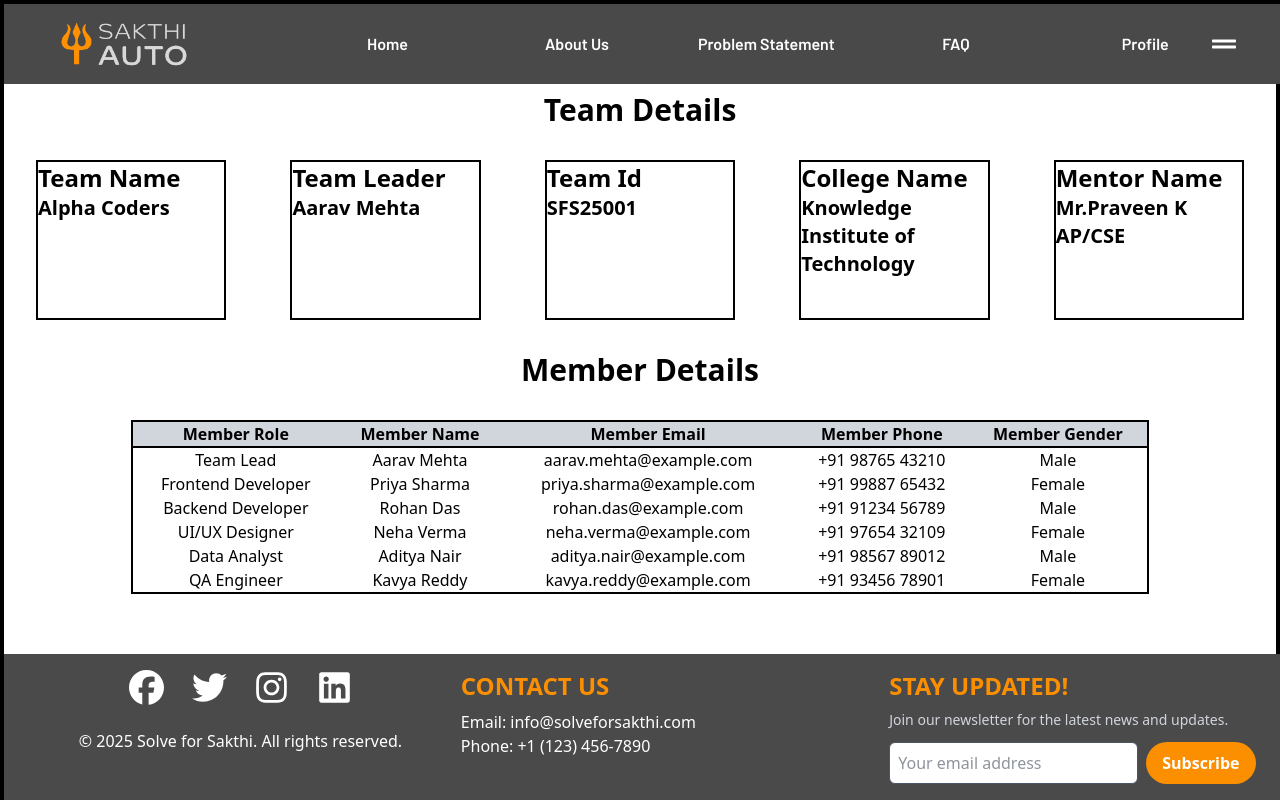
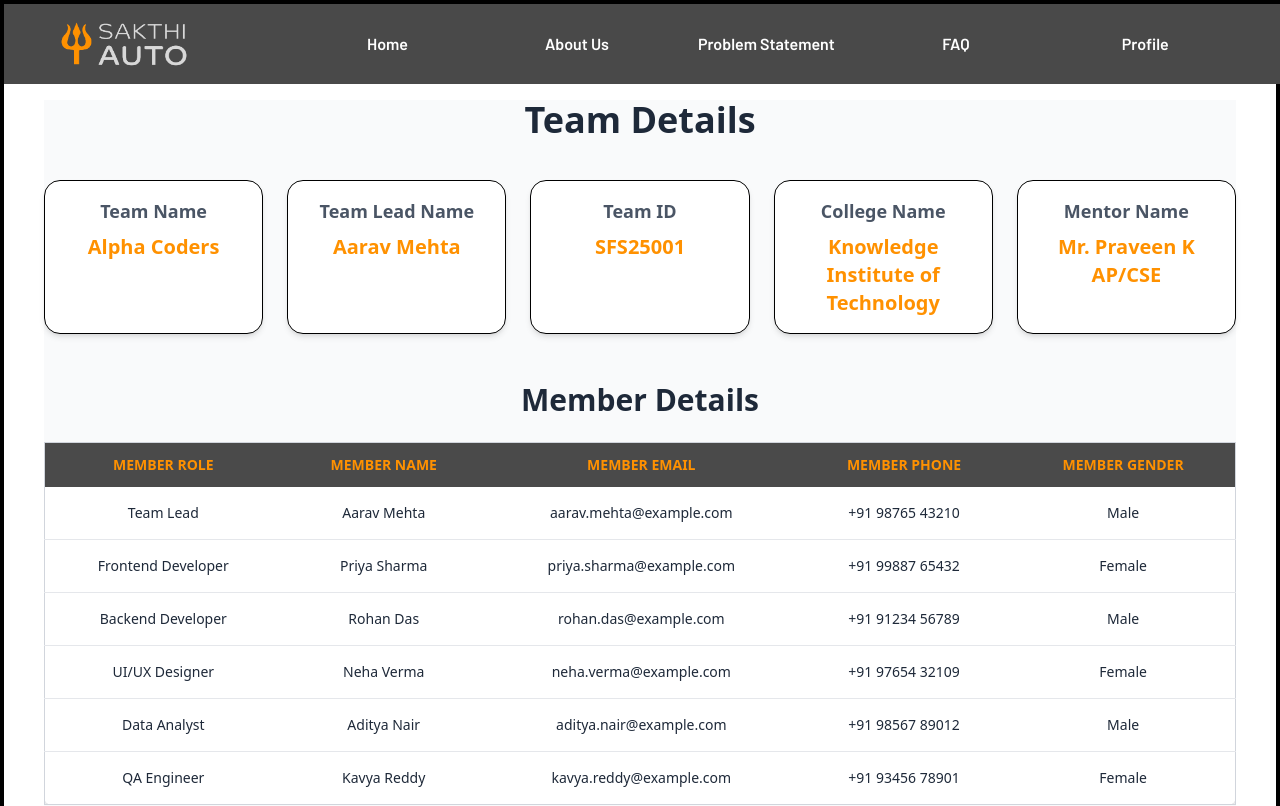
Before and after one commit to damodara2006/Project_SFS, a React (Vite) app in the folder frontend/: page /student in a window 1280 px wide. Shown: the top 806 px of the page. Built offline with nearby package versions, Linux system fonts and the light colour scheme.

Commit message:
feat: refactor SdDashboard and TeamDetails components for improved structure and styling

```diff
--- a/frontend/src/pages/student/SdDashboard.jsx
+++ b/frontend/src/pages/student/SdDashboard.jsx
@@ -6,16 +6,17 @@ import { FaGripLines } from "react-icons/fa";
 import { useState } from "react";
 
 const SdDashboard = () => {
-    const[shownav, setshownav] = useState(false)
+    // const[shownav, setshownav] = useState(false)
     return (
         <div  className="min-w-screen min-h-screen border-4">
             <Header />
-
-            {
+            <TeamDetails />
+            {/* {
                 shownav ? <div className="bg-orange-400  px-2  w-fit absolute z-30 top-21 right-0"><StudentNav />  </div> : ""
             }
             <div className="pt-22 relative"><TeamDetails /> <span className="absolute top-7 right-10 text-white text-2xl" onClick={()=>setshownav(!shownav)}><FaGripLines /></span></div>
-            <div className="bottom-0 w-full fixed"> <Footer /></div>
+            <div className="bottom-0 w-full fixed"> <Footer /></div> */}
+            <Footer/>
         </div>
     )
 }
--- a/frontend/src/pages/student/TeamDetails.jsx
+++ b/frontend/src/pages/student/TeamDetails.jsx
@@ -1,9 +1,7 @@
-import React from 'react'
-
+import React from 'react';
 
 const TeamDetails = () => {
-
-    const member = [
+  const members = [
     { id: 1, role: "Team Lead", name: "Aarav Mehta", email: "aarav.mehta@example.com", phone: "+91 98765 43210", gender: "Male" },
     { id: 2, role: "Frontend Developer", name: "Priya Sharma", email: "priya.sharma@example.com", phone: "+91 99887 65432", gender: "Female" },
     { id: 3, role: "Backend Developer", name: "Rohan Das", email: "rohan.das@example.com", phone: "+91 91234 56789", gender: "Male" },
@@ -13,62 +11,71 @@ const TeamDetails = () => {
   ];
 
   return (
-        <div>
-            <div>
-                <h1 className='text-center text-3xl font-bold'>Team Details</h1>
-                <div className='flex gap-16 m-8'>
-                    <div className='border-2 h-40 w-60'>
-                        <span className='font-bold text-2xl'>Team Name</span>
-                        <br />
-                        <span className='font-bold text-xl'>Alpha Coders</span>
+    <div className="m-10 mt-24 bg-gray-50 min-h-screen">
+      {/* Title */}
+      <h1 className="text-center text-4xl font-extrabold text-gray-800 mb-10">
+        Team Details
+      </h1>
+
+      {/* Team Info Cards */}
+      <div className="grid grid-cols-1 sm:grid-cols-2 lg:grid-cols-5 gap-6 mb-12">
+        <div className="bg-white shadow-md border rounded-2xl p-4 text-center hover:shadow-lg transition-all">
+          <h2 className="text-lg font-semibold text-gray-600">Team Name</h2>
+          <p className="text-xl font-bold text-[#ff9100] mt-2">Alpha Coders</p>
         </div>
-                    <div className='border-2 h-40 w-60'>
-                        <span className='font-bold text-2xl'>Team Leader</span>
-                        <br />
-                        <span className='font-bold text-xl'>Aarav Mehta</span>
+
+        <div className="bg-white shadow-md border rounded-2xl p-4 text-center hover:shadow-lg transition-all">
+          <h2 className="text-lg font-semibold text-gray-600">Team Lead Name</h2>
+          <p className="text-xl font-bold text-[#ff9100] mt-2">Aarav Mehta</p>
         </div>
-                    <div className='border-2 h-40 w-60'>
-                        <span className='font-bold text-2xl'>Team Id</span>
-                        <br />
-                        <span className='font-bold text-xl'>SFS25001</span>
+
+        <div className="bg-white shadow-md border rounded-2xl p-4 text-center hover:shadow-lg transition-all">
+          <h2 className="text-lg font-semibold text-gray-600">Team ID</h2>
+          <p className="text-xl font-bold text-[#ff9100] mt-2">SFS25001</p>
         </div>
-                    <div className='border-2 h-40 w-60'>
-                        <span className='font-bold text-2xl'>College Name</span>
-                        <br />
-                        <span className='font-bold text-xl'>Knowledge Institute of Technology</span>
+
+        <div className="bg-white shadow-md border rounded-2xl p-4 text-center hover:shadow-lg transition-all">
+          <h2 className="text-lg font-semibold text-gray-600">College Name</h2>
+          <p className="text-xl font-bold text-[#ff9100] mt-2">Knowledge Institute of Technology</p>
         </div>
-                    <div className='border-2 h-40 w-60'>
-                        <span className='font-bold text-2xl'>Mentor Name</span>
-                        <br />
-                        <span className='font-bold text-xl'>Mr.Praveen K AP/CSE</span>
+
+        <div className="bg-white shadow-md border rounded-2xl p-4 text-center hover:shadow-lg transition-all">
+          <h2 className="text-lg font-semibold text-gray-600">Mentor Name</h2>
+          <p className="text-xl font-bold text-[#ff9100] mt-2">Mr. Praveen K AP/CSE</p>
         </div>
       </div>
-                <h1 className='text-3xl text-center font-bold'>Member Details</h1>
-                <table className='border-2 w-[80%] mx-auto mt-8 text-center'>
-                    <thead className='bg-gray-300 p-2 border-2 m-2 '>
-                        <tr className='mt-2'>
-                            <th>Member Role</th>
-                            <th>Member Name</th>
-                            <th>Member Email</th>
-                            <th>Member Phone</th>
-                            <th>Member Gender</th>
+
+      {/* Member Table */}
+      <h2 className="text-3xl font-bold text-center text-gray-800 mb-6">
+        Member Details
+      </h2>
+
+      <div className="overflow-x-auto">
+        <table className="w-full border border-gray-300 rounded-lg shadow-md bg-white">
+          <thead className="  bg-[#4a4a4a]">
+            <tr>
+              <th className="px-6 py-3 text-center text-sm font-bold uppercase text-[#ff9100] ">Member Role</th>
+              <th className="px-6 py-3 text-center text-sm font-bold uppercase text-[#ff9100]">Member Name</th>
+              <th className="px-6 py-3 text-center text-sm font-bold uppercase text-[#ff9100]">Member Email</th>
+              <th className="px-6 py-3 text-center text-sm font-bold uppercase text-[#ff9100]">Member Phone</th>
+              <th className="px-6 py-3 text-center text-sm font-bold uppercase text-[#ff9100]">Member Gender</th>
             </tr>
           </thead>
-                    <tbody>
-                        {member.map((m) => (
-                            <tr key={m.id}>
-                                <td>{m.role}</td>
-                                <td>{m.name}</td>
-                                <td>{m.email}</td>
-                                <td>{m.phone}</td>
-                                <td>{m.gender}</td>
+          <tbody className="divide-y divide-gray-200">
+            {members.map((m) => (
+              <tr key={m.id} className="hover:bg-gray-50">
+                <td className="px-6 py-4 text-sm text-gray-800 text-center">{m.role}</td>
+                <td className="px-6 py-4 text-sm text-gray-800 text-center">{m.name}</td>
+                <td className="px-6 py-4 text-sm text-gray-800 text-center">{m.email}</td>
+                <td className="px-6 py-4 text-sm text-gray-800 text-center">{m.phone}</td>
+                <td className="px-6 py-4 text-sm text-gray-800 text-center">{m.gender}</td>
               </tr>
             ))}
           </tbody>
         </table>
       </div>
     </div>
-    )
-}
+  );
+};
 
 export default TeamDetails;
```
Lines whose indentation alone changed are shown as unchanged.
